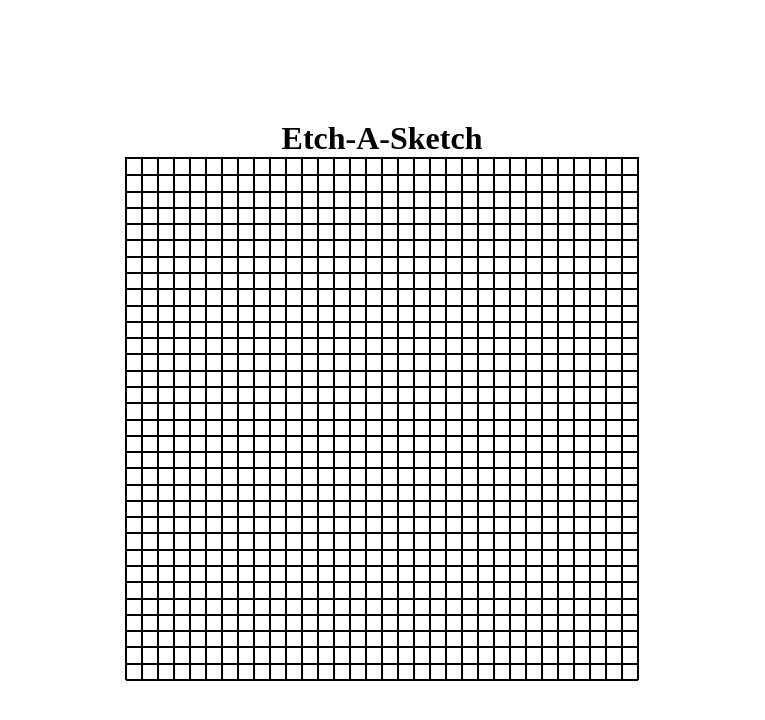
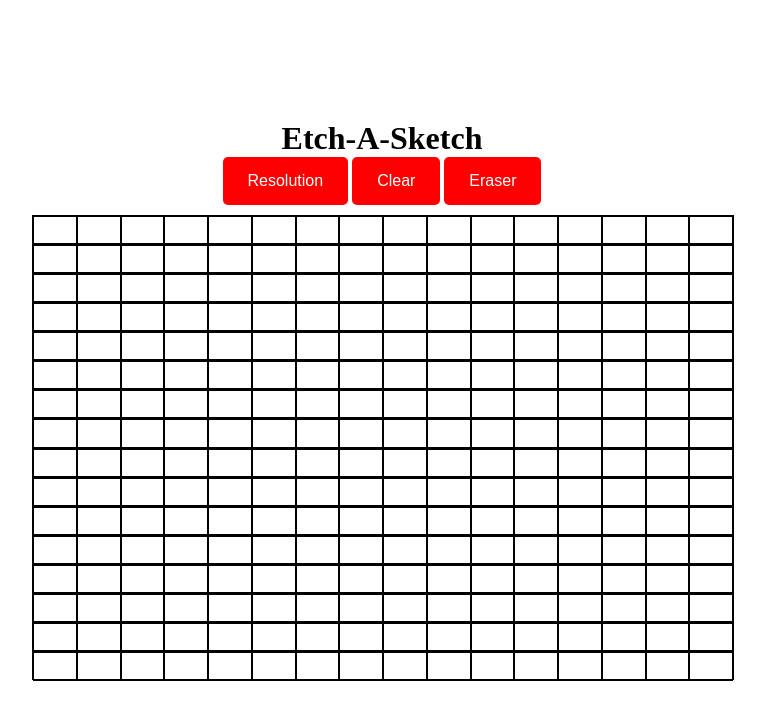
Before and after one commit to pjalx/etch-a-sketch, a plain HTML site: page index.html in a window 1280 px wide. Shown: the whole page, without its empty margins (258-1023 px from the left). Drawn offline with Linux system fonts and the light colour scheme.

Commit message:
Add clear function, add buttons

```diff
--- a/etch-a-sketch.js
+++ b/etch-a-sketch.js
@@ -1,6 +1,5 @@
 function createPad(size) {
     const CONTAINER = document.getElementById('container');
-    CONTAINER.style.border = '1px solid black';
     for (let i = 1, yDiv; i <= size; i++) {
         yDiv = document.createElement('DIV');
         yDiv.setAttribute('class', 'yDiv')
@@ -12,7 +11,16 @@
         CONTAINER.append(yDiv);
     }
 }
-createPad(32);
+
+function clearPad() {
+    document.querySelectorAll('.xDiv').forEach(function(div) {
+        if(div.style.backgroundColor) {
+            div.style.backgroundColor = '';
+        }
+    });
+}
+
+createPad(16);
 
 document.querySelectorAll('.xDiv').forEach(div => div.addEventListener('mousemove', function(e) {
     if(e.buttons == 1) {
@@ -20,3 +28,5 @@
     }
     e.target.style.backgroundColor = 'black';
 }));
+
+document.getElementById('clear_but').addEventListener('click', clearPad);
--- a/index.html
+++ b/index.html
@@ -1,12 +1,21 @@
 <!DOCTYPE html>
 <html>
+
 <head>
     <title>Etch-A-Sketch</title>
     <link rel="stylesheet" href="style.css">
     <script defer src="etch-a-sketch.js"></script>
 </head>
+
 <body>
+    <div id="container">
+        <div id='top_div'>
             <h1>Etch-A-Sketch</h1>
-        <div id="container"></div>
+            <button class="button" type="button" id="resolution_but">Resolution</button>
+            <button class="button" type="button" id="clear_but">Clear</button>
+            <button class="button" type="button" id="eraser_but">Eraser</button>
+        </div>
+    </div>
 </body>
+
 </html>
--- a/style.css
+++ b/style.css
@@ -2,19 +2,59 @@
     margin: 0;
     padding: 0;
 }
-html {
+html, body {
     height: 100vh;
     width: 100vw;
     display: flex;
 }
+
+body {
+    flex-direction: column;
+}
+
+#top_div {
+    position: relative;
+    text-align: center;
+    margin-bottom: 10px;
+}
+
+.button {
+    border: none;
+    color: white;
+    background: red;
+    text-align: center;
+    font-size: 16px;
+    padding: 15px 25px;
+    border-radius: 5px;
+}
+
+.button:hover {
+    color: red;
+    background: white;
+    border: 1px solid red;
+}
+
+#container {
+    margin: auto;
+    height: 70vh;
+    width: 40vw;
+    min-width: 700px;
+    display: flex;
+    flex-direction: column;
+    /*align-items: center;*/
+}
+
+/*
 body {
     margin: auto;
     height: 70vh;
     width: 40vw;
+    min-width: 700px;
     display: flex;
     flex-direction: column;
     align-items: center;
 }
+
 #container {
     display: flex;
     flex-direction: column;
@@ -22,10 +62,12 @@
     width: 100%;
 }
 
+*/
 .yDiv {
     display: flex;
     height: 100%;
     width: 100%;
+    border: 1px solid black;
 }
 
 .xDiv {
```
Lines whose indentation alone changed are shown as unchanged.
